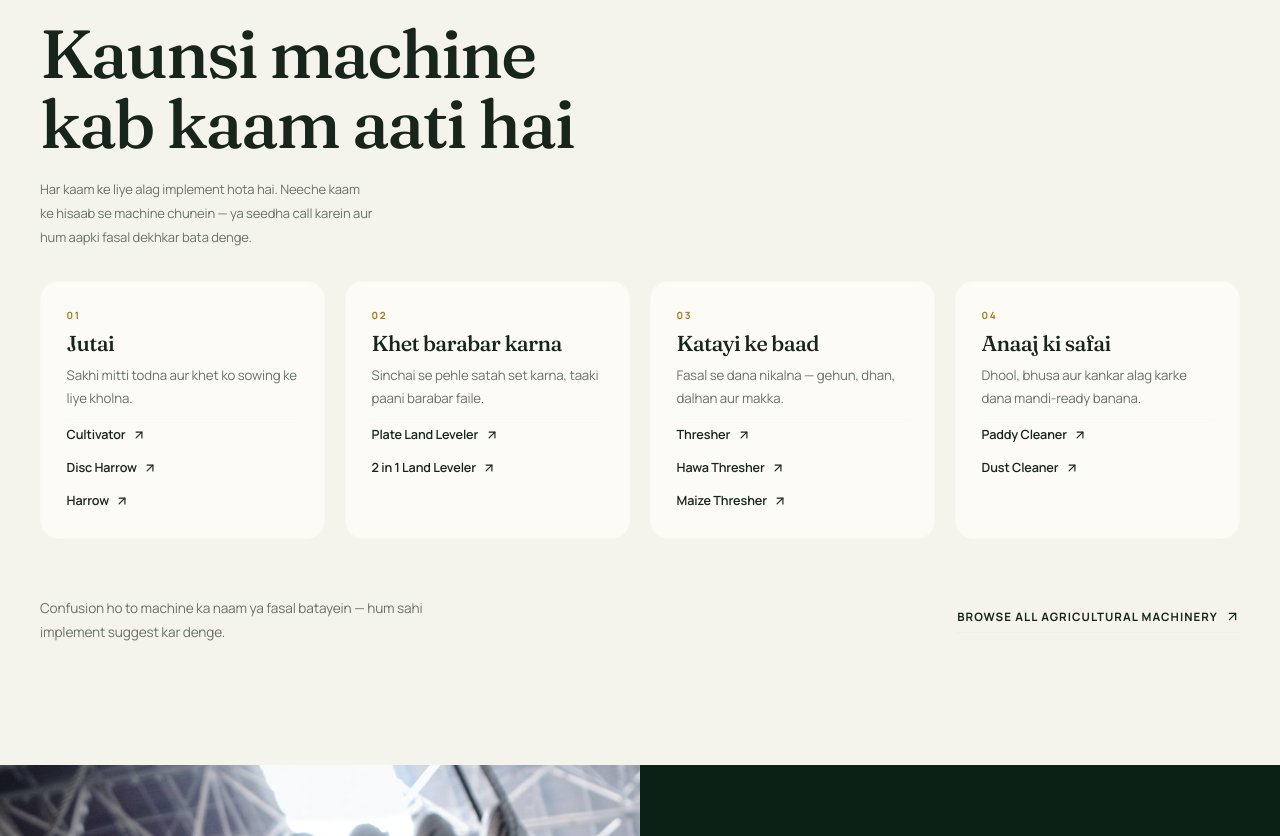
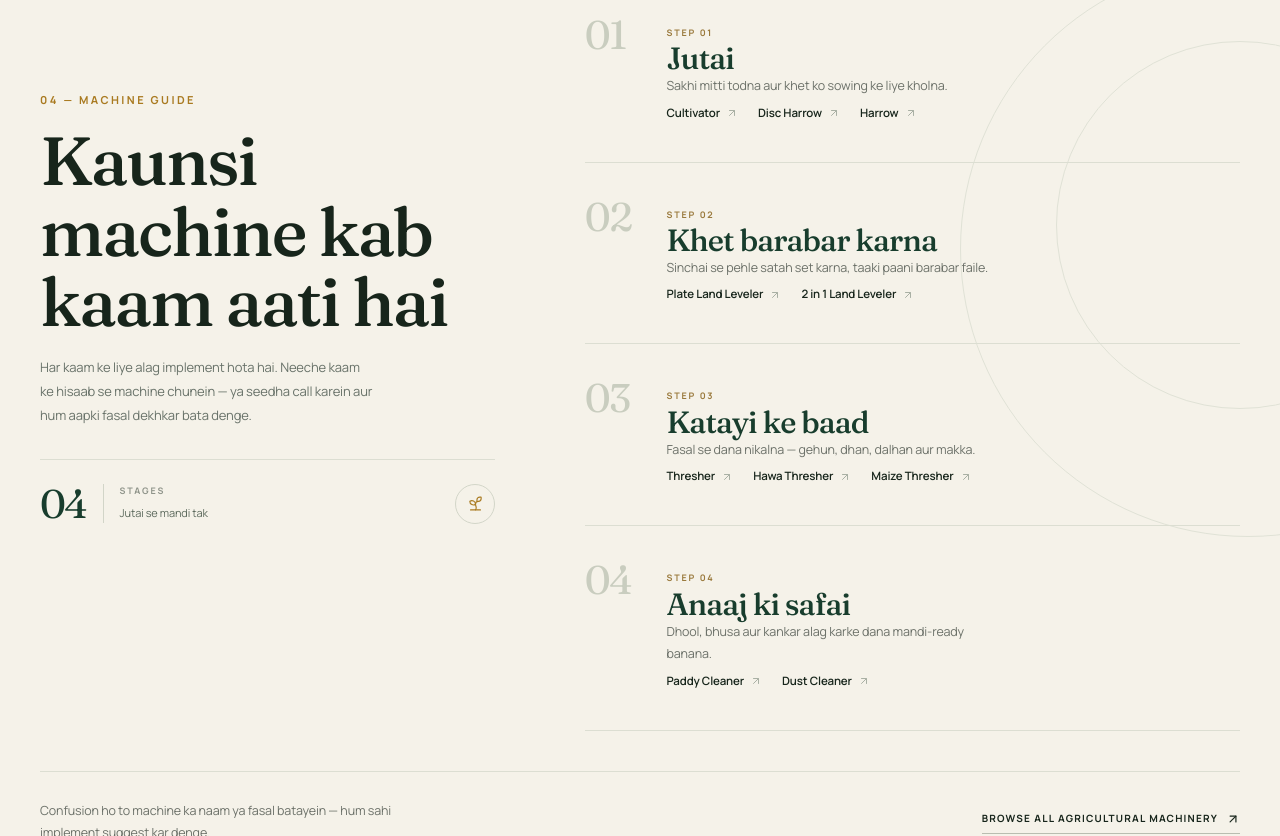
Before and after one commit to mdmajdi05/bharat-agricultures, a Next.js app: page / in a window 1280 px wide. Shown: the part 3964-4800 px from the top of the page. Built offline with nearby package versions, Linux system fonts and the light colour scheme; no server answers.

Commit message:
Redesign machine guide as an editorial field workflow

```diff
--- a/src/components/sections/home/MachineGuide.tsx
+++ b/src/components/sections/home/MachineGuide.tsx
@@ -1,83 +1,123 @@
-
 import Link from "next/link";
-import { ArrowUpRight } from "lucide-react";
+import { ArrowUpRight, Sprout } from "lucide-react";
 import Container from "@/components/ui/Container";
 import Reveal from "@/components/ui/Reveal";
 import SectionHeading from "@/components/ui/SectionHeading";
 import { homeMachineGuideCopy } from "@/data/siteContent";
 
+const hairline = "border-[#dcded2]";
+
 export default function MachineGuide() {
+  const { kicker, title, copy, groups, note, linkHref, linkLabel } = homeMachineGuideCopy;
+
   return (
-    <section className={`
-          ba-section relative py-[var(--section-y)]
-          guide
-        `}>
+    <section
+      id="machine-guide"
+      className="relative isolate overflow-hidden bg-[#f5f2e9] py-[clamp(4.5rem,9vw,7.5rem)]"
+    >
+      <div
+        aria-hidden="true"
+        className="pointer-events-none absolute -right-64 top-24 -z-10 hidden h-[36rem] w-[36rem] rounded-full border border-[#e0e2d6] lg:block"
+      />
+      <div
+        aria-hidden="true"
+        className="pointer-events-none absolute -right-36 top-44 -z-10 hidden h-[23rem] w-[23rem] rounded-full border border-[#e0e2d6] lg:block"
+      />
+
       <Container>
-        <Reveal className={"ba-guide__head mb-[2rem]"}>
-          <SectionHeading
-            kicker={homeMachineGuideCopy.kicker}
-            title={homeMachineGuideCopy.title}
-            copy={homeMachineGuideCopy.copy}
-          />
+        <div className="grid gap-11 lg:grid-cols-[0.82fr_1.18fr] lg:gap-[clamp(4rem,7vw,7rem)]">
+          <Reveal className="self-start lg:sticky lg:top-28">
+            <SectionHeading kicker={kicker} title={title} copy={copy} />
+
+            <div className={`mt-8 flex items-center gap-4 border-t pt-6 ${hairline}`}>
+              <span className="font-display text-[2.5rem] leading-none tracking-[-0.04em] text-[#183d2d]">
+                04
+              </span>
+              <div className="border-l border-[#d2d5c8] pl-4">
+                <span className="block text-[9px] font-bold uppercase tracking-[0.2em] text-[#8f948a]">
+                  Stages
+                </span>
+                <span className="mt-1 block text-[11px] leading-5 text-[#5d6a5d]">
+                  Jutai se mandi tak
+                </span>
+              </div>
+              <span
+                aria-hidden="true"
+                className="ml-auto hidden h-10 w-10 place-items-center rounded-full border border-[#d2d5c8] text-[#a97a20] lg:grid"
+              >
+                <Sprout size={17} strokeWidth={1.6} />
+              </span>
+            </div>
           </Reveal>
 
-        <div className={`
-          ba-guide__grid grid gap-[1rem]
-          min-[640px]:[grid-template-columns:1fr_1fr] min-[640px]:gap-[1.25rem] min-[1000px]:grid-cols-4
-        `}>
-          {homeMachineGuideCopy.groups.map((group, index) => (
-            <Reveal className={`
-          ba-guide-card grid content-start
-          gap-[0.55rem] p-[clamp(1.25rem,_3.5vw,_1.6rem)] bg-paper
-          [border:1px_solid_var(--c-line)] rounded-md [&_h3]:text-[length:1.35rem]
-          [&_p]:text-[length:0.83rem] [&_p]:leading-[1.75] [&_p]:text-muted
-        `} key={group.label} delay={index * 80}>
-              <span className={`
-          ba-guide-card__num text-[length:0.62rem] font-bold
-          tracking-[0.16em] text-gold-deep
-        `}>{String(index + 1).padStart(2, "0")}</span>
-              <h3>{group.label}</h3>
-              <p>{group.copy}</p>
-              <ul className={`
-          ba-guide-card__links grid gap-[0.4rem]
-          mt-[0.35rem] pt-[0.8rem] [border-top:1px_solid_var(--c-line)]
-          [&_a]:inline-flex [&_a]:items-center [&_a]:gap-[0.4rem]
-          [&_a]:text-[length:0.79rem] [&_a]:font-semibold [&_a]:text-ink
-          [&_a]:[transition:color_0.2s_var(--ease)] [&_a:hover]:text-gold-deep
-        `}>
+          <div className={`border-t ${hairline}`}>
+            {groups.map((group, index) => (
+              <Reveal key={group.label} delay={index * 70}>
+                <article
+                  className={`group relative grid grid-cols-[2.4rem_1fr] gap-4 border-b py-7 transition-colors duration-300 before:absolute before:-left-4 before:top-9 before:h-6 before:w-px before:bg-[#a97a20] before:opacity-0 before:transition-opacity before:duration-300 hover:before:opacity-100 sm:grid-cols-[3.6rem_1fr] sm:gap-6 sm:py-9 ${hairline}`}
+                >
+                  <span
+                    aria-hidden="true"
+                    className="font-display text-[1.9rem] leading-[0.9] tracking-[-0.04em] text-[#c9cdbf] transition-colors duration-300 group-hover:text-[#b99a5c] sm:text-[2.5rem]"
+                  >
+                    {String(index + 1).padStart(2, "0")}
+                  </span>
+
+                  <div>
+                    <span className="text-[9px] font-bold uppercase tracking-[0.2em] text-[#9a7a3d]">
+                      Step {String(index + 1).padStart(2, "0")}
+                    </span>
+
+                    <h3 className="mt-2 font-display text-[clamp(1.45rem,2.4vw,1.95rem)] leading-[1.15] tracking-[-0.025em] text-[#183d2d]">
+                      {group.label}
+                    </h3>
+
+                    <p className="mt-2 max-w-[44ch] text-[12.5px] leading-[1.8] text-[#6c7169]">
+                      {group.copy}
+                    </p>
+
+                    <ul className="mt-4 flex flex-wrap gap-x-5 gap-y-2">
                       {group.links.map((link) => (
                         <li key={link.href}>
-                    <Link href={link.href}>
+                          <Link
+                            href={link.href}
+                            className="group/link inline-flex items-center gap-1.5 border-b border-transparent pb-0.5 text-[11.5px] font-semibold text-[#334f3c] transition-colors duration-200 hover:border-[#c3a25c] hover:text-[#a97a20]"
+                          >
                             {link.label}
-                      <ArrowUpRight size={14} aria-hidden="true" />
+                            <ArrowUpRight
+                              size={12}
+                              aria-hidden="true"
+                              className="text-[#a9b0a4] transition-all duration-200 group-hover/link:-translate-y-0.5 group-hover/link:translate-x-0.5 group-hover/link:text-[#a97a20]"
+                            />
                           </Link>
                         </li>
                       ))}
                     </ul>
+                  </div>
+                </article>
               </Reveal>
             ))}
           </div>
+        </div>
 
-        <Reveal className={`
-          ba-guide__foot flex flex-wrap
-          items-center justify-between gap-[1rem]
-          mt-[2rem] pt-[1.5rem] [border-top:1px_solid_var(--c-line)]
-          [&_p]:max-w-[48ch] [&_p]:text-[length:0.85rem] [&_p]:leading-[1.8]
-          [&_p]:text-muted
-        `} delay={120}>
-          <p>{homeMachineGuideCopy.note}</p>
-          <Link href={homeMachineGuideCopy.linkHref} className={`
-          ba-text-link inline-flex items-center
-          gap-[0.45rem] pb-[0.35rem] [border-bottom:1px_solid_var(--c-line-strong)]
-          text-[length:0.72rem] font-bold tracking-[0.09em]
-          uppercase [transition:color_0.2s_var(--ease),_border-color_0.2s_var(--ease)] [&_svg]:[transition:transform_0.25s_var(--ease)]
-          [&:hover]:text-gold-deep [&:hover]:border-gold-deep [&:hover_svg]:[transform:translate(2px,_-2px)]
-          [.ba-contact-card_&]:mt-auto [.ba-contact-card_&]:[align-self:flex-start] [.ba-showcase-head_&]:[justify-self:start]
-          min-[900px]:[.ba-showcase-head_&]:[justify-self:end] [.ba-split-body_&]:[justify-self:start] [.ba-split-body_&]:mt-[0.35rem]
-          min-[900px]:[.ba-parts-teaser-head_&]:[justify-self:end]
-        `}>
-            {homeMachineGuideCopy.linkLabel} <ArrowUpRight size={15} aria-hidden="true" />
+        <Reveal delay={120}>
+          <div
+            className={`mt-10 flex flex-col gap-5 border-t pt-7 sm:flex-row sm:items-center sm:justify-between sm:gap-10 ${hairline}`}
+          >
+            <p className="max-w-[52ch] text-[12.5px] leading-[1.8] text-[#6c7169]">{note}</p>
+
+            <Link
+              href={linkHref}
+              className="group inline-flex shrink-0 items-center gap-2 self-start border-b border-[#b9bdb0] pb-1.5 text-[10px] font-bold uppercase tracking-[0.12em] text-[#183d2d] transition-colors duration-200 hover:border-[#a97a20] hover:text-[#a97a20] sm:self-auto"
+            >
+              {linkLabel}
+              <ArrowUpRight
+                size={14}
+                aria-hidden="true"
+                className="transition-transform duration-200 group-hover:-translate-y-0.5 group-hover:translate-x-0.5"
+              />
             </Link>
+          </div>
         </Reveal>
       </Container>
     </section>
```
Lines whose indentation alone changed are shown as unchanged.
